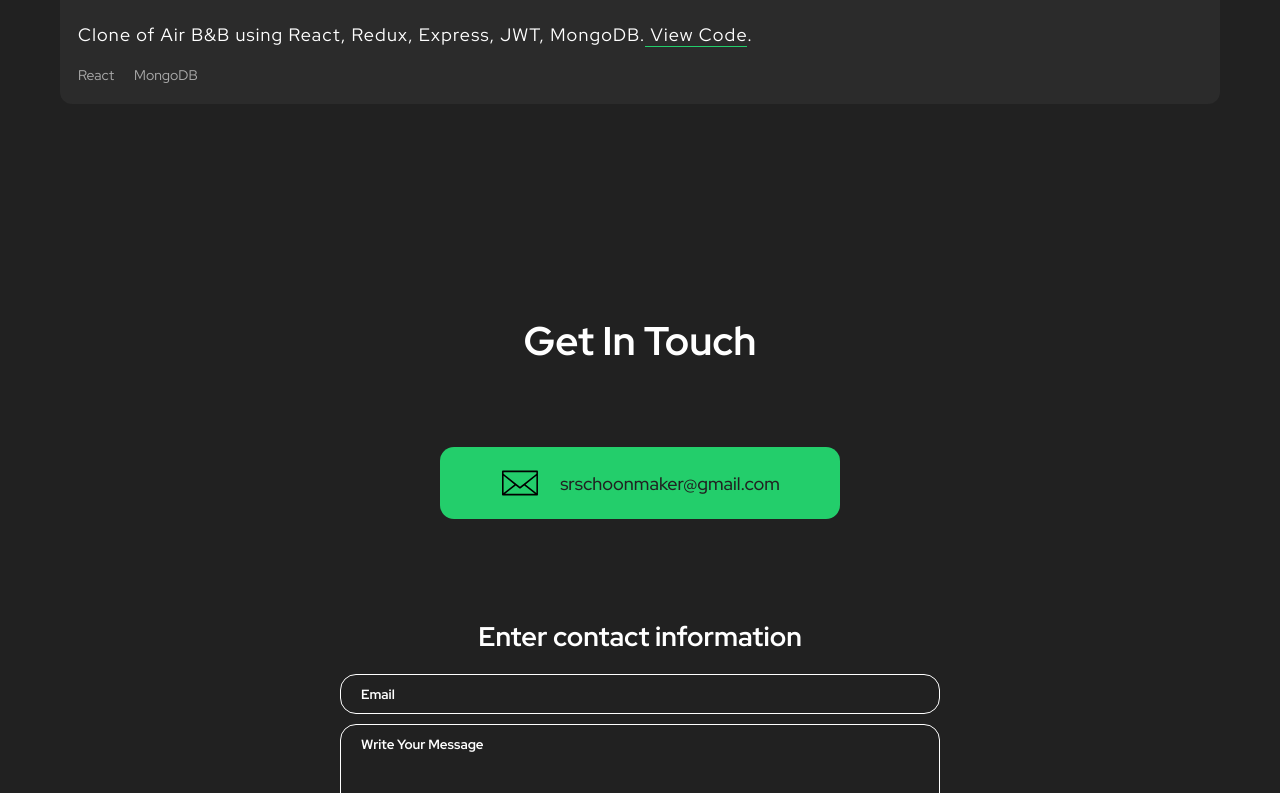
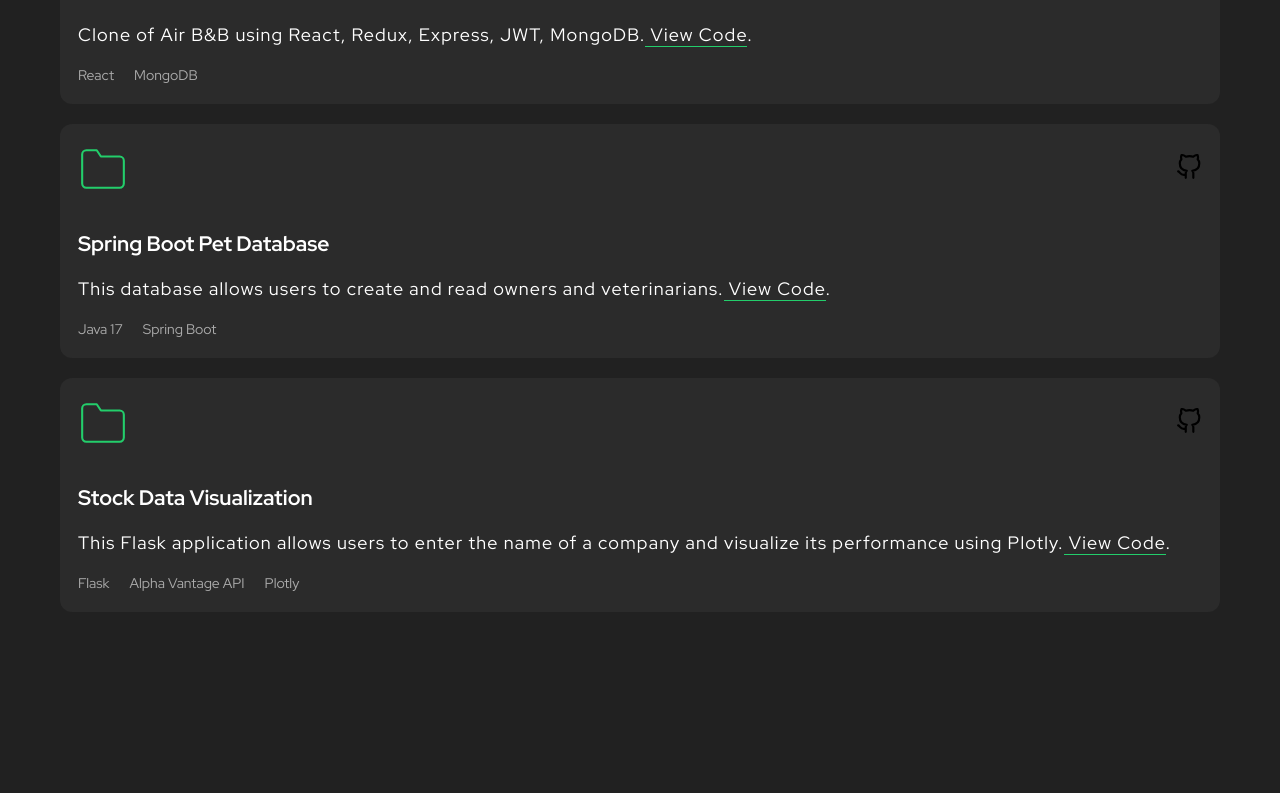
Before and after one commit to SarahSchoonmaker/sarah-react-portfolio, a React (Create React App) app: page / in a window 1280 px wide. Shown: the part 1507-2300 px from the top of the page. Built offline with nearby package versions, Linux system fonts and the light colour scheme.

Commit message:
edited readme

```diff
--- a/src/components/Portfolio/Portfolio.tsx
+++ b/src/components/Portfolio/Portfolio.tsx
@@ -115,6 +115,115 @@ export function Portfolio() {
             </footer>
           </div>
         </ScrollAnimation>
+
+        {/* Project 3 */}
+        <ScrollAnimation animateIn="flipInX">
+          <div className="project">
+            <header>
+              <svg
+                width="50"
+                xmlns="http://www.w3.org/2000/svg"
+                role="img"
+                viewBox="0 0 24 24"
+                fill="none"
+                stroke="#23ce6b"
+                strokeWidth="1"
+                strokeLinecap="round"
+                strokeLinejoin="round"
+              >
+                <title>Folder</title>
+                <path d="M22 19a2 2 0 0 1-2 2H4a2 2 0 0 1-2-2V5a2 2 0 0 1 2-2h5l2 3h9a2 2 0 0 1 2 2z"></path>
+              </svg>
+              <div className="project-links">
+                <a
+                  href="https://github.com/SarahSchoonmaker/Spring-Pet-Clinic"
+                  target="_blank"
+                  rel="noreferrer"
+                  aria-label="View project on GitHub"
+                >
+                  <img src={githubIcon} alt="GitHub" />
+                </a>
+              </div>
+            </header>
+            <div className="body">
+              <h3>Spring Boot Pet Database</h3>
+              <p>
+                This database allows users to create and read owners and
+                veterinarians.
+                <a
+                  href="https://github.com/SarahSchoonmaker/Spring-Pet-Clinic"
+                  target="_blank"
+                  rel="noreferrer"
+                >
+                  {" "}
+                  View Code
+                </a>
+                .
+              </p>
+            </div>
+            <footer>
+              <ul className="tech-list">
+                <li>Java 17</li>
+                <li>Spring Boot</li>
+              </ul>
+            </footer>
+          </div>
+        </ScrollAnimation>
+
+        {/* Project 3 */}
+        <ScrollAnimation animateIn="flipInX">
+          <div className="project">
+            <header>
+              <svg
+                width="50"
+                xmlns="http://www.w3.org/2000/svg"
+                role="img"
+                viewBox="0 0 24 24"
+                fill="none"
+                stroke="#23ce6b"
+                strokeWidth="1"
+                strokeLinecap="round"
+                strokeLinejoin="round"
+              >
+                <title>Folder</title>
+                <path d="M22 19a2 2 0 0 1-2 2H4a2 2 0 0 1-2-2V5a2 2 0 0 1 2-2h5l2 3h9a2 2 0 0 1 2 2z"></path>
+              </svg>
+              <div className="project-links">
+                <a
+                  href="https://github.com/SarahSchoonmaker/flask-stock-data"
+                  target="_blank"
+                  rel="noreferrer"
+                  aria-label="View project on GitHub"
+                >
+                  <img src={githubIcon} alt="GitHub" />
+                </a>
+              </div>
+            </header>
+            <div className="body">
+              <h3>Stock Data Visualization</h3>
+              <p>
+                This Flask application allows users to enter the name of a
+                company and visualize its performance using Plotly.
+                <a
+                  href="https://github.com/SarahSchoonmaker/flask-stock-data"
+                  target="_blank"
+                  rel="noreferrer"
+                >
+                  {" "}
+                  View Code
+                </a>
+                .
+              </p>
+            </div>
+            <footer>
+              <ul className="tech-list">
+                <li>Flask</li>
+                <li>Alpha Vantage API</li>
+                <li>Plotly</li>
+              </ul>
+            </footer>
+          </div>
+        </ScrollAnimation>
       </div>
     </Container>
   );
```
